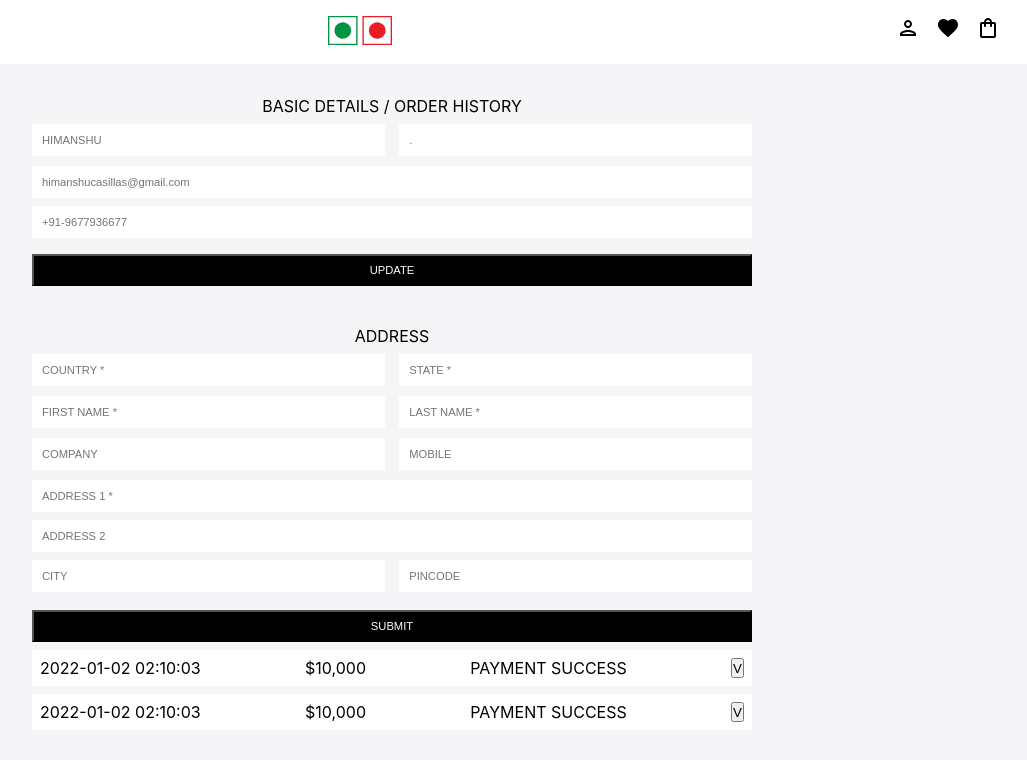
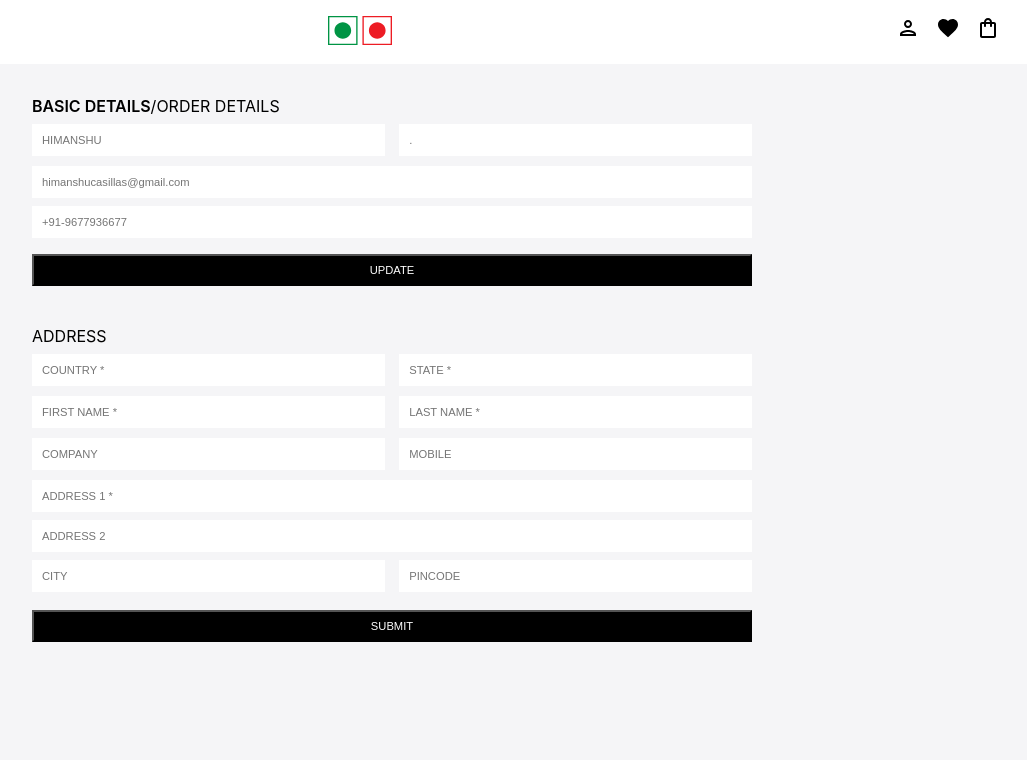
Before and after one commit to hmansh/vegnonvegx, a React (Create React App) app: page /account in a window 1280 px wide. Shown: the top 760 px of the page, without its empty margins (248-1275 px from the left). Built offline with nearby package versions, Linux system fonts and the light colour scheme.

Commit message:
Accounts | Added tab toggle

```diff
--- a/src/components/views/Account/Account.js
+++ b/src/components/views/Account/Account.js
@@ -27,6 +27,7 @@ const useStyle = props => ({
         paddingBottom: '0.5rem',
         maxWidth: '720px',
         fontSize: '1rem',
+        display: 'flex',
     },
     input: {
         width: '100%',
@@ -101,6 +102,13 @@ const useStyle = props => ({
     },
     costColumn: {
         textAlign: 'right',
+    },
+    bold: {
+        fontWeight: '600',
+        cursor: 'pointer'
+    },
+    alt: {
+        cursor: 'pointer'
     }
 });
 
@@ -153,7 +161,7 @@ const orderComponent = (styles, show, handleOrderDetails) => {
                 <div>PAYMENT SUCCESS</div>
                 <button onClick={handleOrderDetails}>V</button>
             </div>
-            { show && <div>
+            {show && <div>
                 <div style={styles.productContainer}>
                     <div style={styles.productImage}></div>
                     <div style={styles.productDetails}>
@@ -169,27 +177,27 @@ const orderComponent = (styles, show, handleOrderDetails) => {
                     <table style={styles.table}>
                         <tr style={styles.tableRow}>
                             <td style={styles.tableData}>ITEMS</td>
-                            <td style={{...styles.tableData, ...styles.costColumn}}>1</td>
+                            <td style={{ ...styles.tableData, ...styles.costColumn }}>1</td>
                         </tr>
                         <tr>
                             <td style={styles.tableData}>SUBTOTAL</td>
-                            <td style={{...styles.tableData, ...styles.costColumn}}>$9,980</td>
+                            <td style={{ ...styles.tableData, ...styles.costColumn }}>$9,980</td>
                         </tr>
                         <tr>
                             <td style={styles.tableData}>DISCOUNT</td>
-                            <td style={{...styles.tableData, ...styles.costColumn}}>$0</td>
+                            <td style={{ ...styles.tableData, ...styles.costColumn }}>$0</td>
                         </tr>
                         <tr>
                             <td style={styles.tableData}>TAX</td>
-                            <td style={{...styles.tableData, ...styles.costColumn}}>$20</td>
+                            <td style={{ ...styles.tableData, ...styles.costColumn }}>$20</td>
                         </tr>
                         <tr>
                             <td style={styles.tableData}>SHIPPING</td>
-                            <td style={{...styles.tableData, ...styles.costColumn}}>$0</td>
+                            <td style={{ ...styles.tableData, ...styles.costColumn }}>$0</td>
                         </tr>
                         <tr>
                             <td style={styles.tableData}>TOTAL</td>
-                            <td style={{...styles.tableData, ...styles.costColumn}}>$10,000</td>
+                            <td style={{ ...styles.tableData, ...styles.costColumn }}>$10,000</td>
                         </tr>
                     </table>
                 </div>
@@ -200,24 +208,38 @@ const orderComponent = (styles, show, handleOrderDetails) => {
 }
 
 export default function Account() {
+    const [tab, setTab] = React.useState('basic');
+    const [showOrder, setShowOrder] = React.useState(false);
 
-    const [showOrderDetailView, setShowOrderDetailView] = React.useState(false);
+    const handleShowDetailView = () => {
+        setShowOrder(prev => !prev);
+    }
+
     const dummyData = {
         imageLink: 'https://d18o2ueeh72ibb.cloudfront.net/resized/300X/6255/campo-chromefree-extra-white-ultraviolet-black-61cd4ae7f0eb7.jpg',
     }
+
     const styles = useStyle(dummyData);
-    const handleShowDetailView = () => {
-        setShowOrderDetailView(prev => !prev);
+
+    const handleTabChange = (e) => {
+        setTab(e);
     }
 
     return (
         <div style={styles.mainContainer}>
-            <div style={styles.title}>BASIC DETAILS / ORDER HISTORY</div>
-            {basicDetails(styles)}
-            <div style={styles.title}>ADDRESS</div>
-            {addressDetails(styles)}
-            {orderComponent(styles, showOrderDetailView, handleShowDetailView)}
-            {orderComponent(styles, showOrderDetailView, handleShowDetailView)}
+            <div style={styles.title}>
+                <div onClick={() => handleTabChange('basic')}
+                    style={tab === 'basic' ? styles.bold : styles.alt}
+                >BASIC DETAILS</div>
+                /
+                <div onClick={() => handleTabChange('order')}
+                    style={tab === 'order' ? styles.bold : styles.alt}
+                >ORDER DETAILS</div>
+            </div>
+            {tab === 'basic' && basicDetails(styles)}
+            {tab === 'basic' && <div style={styles.title}>ADDRESS</div>}
+            {tab === 'basic' && addressDetails(styles)}
+            {tab === 'order' && orderComponent(styles, showOrder, handleShowDetailView)}
         </div>
     )
 }
```
